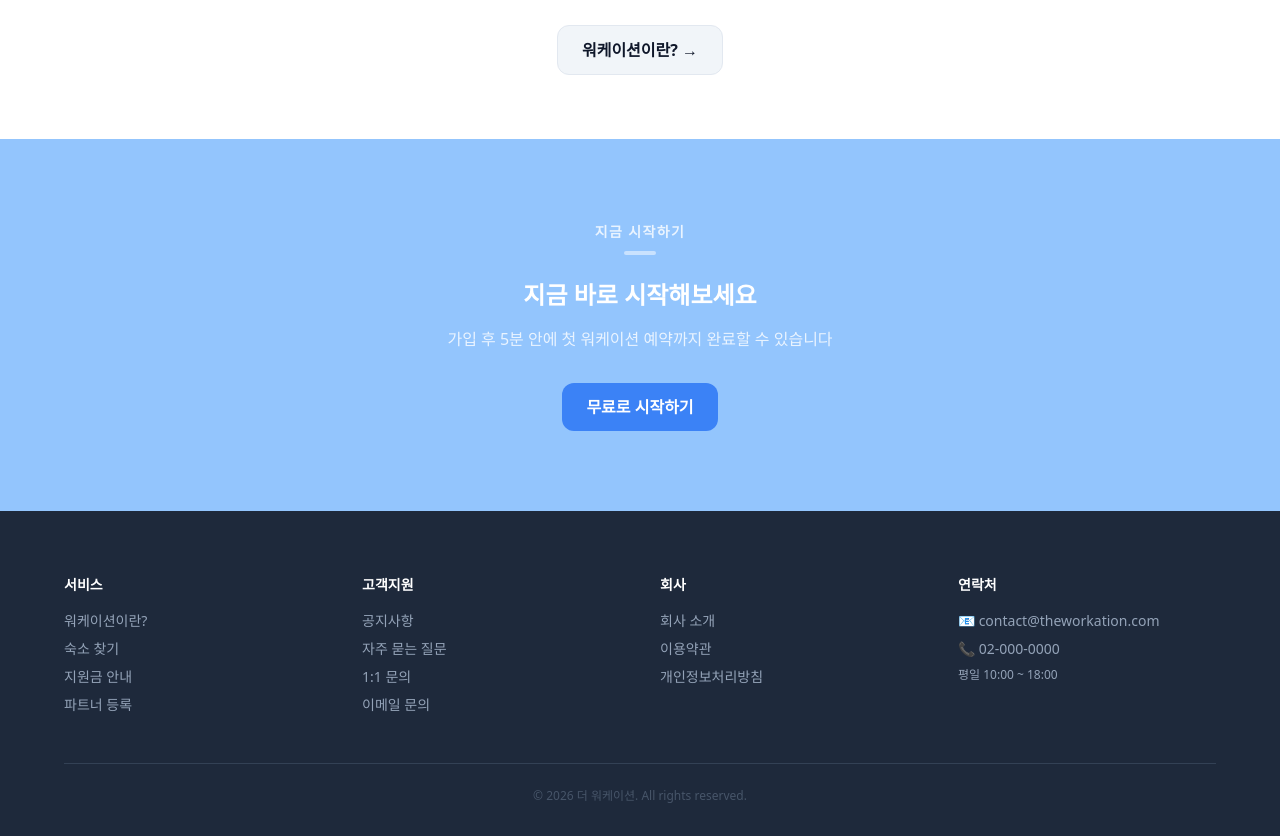
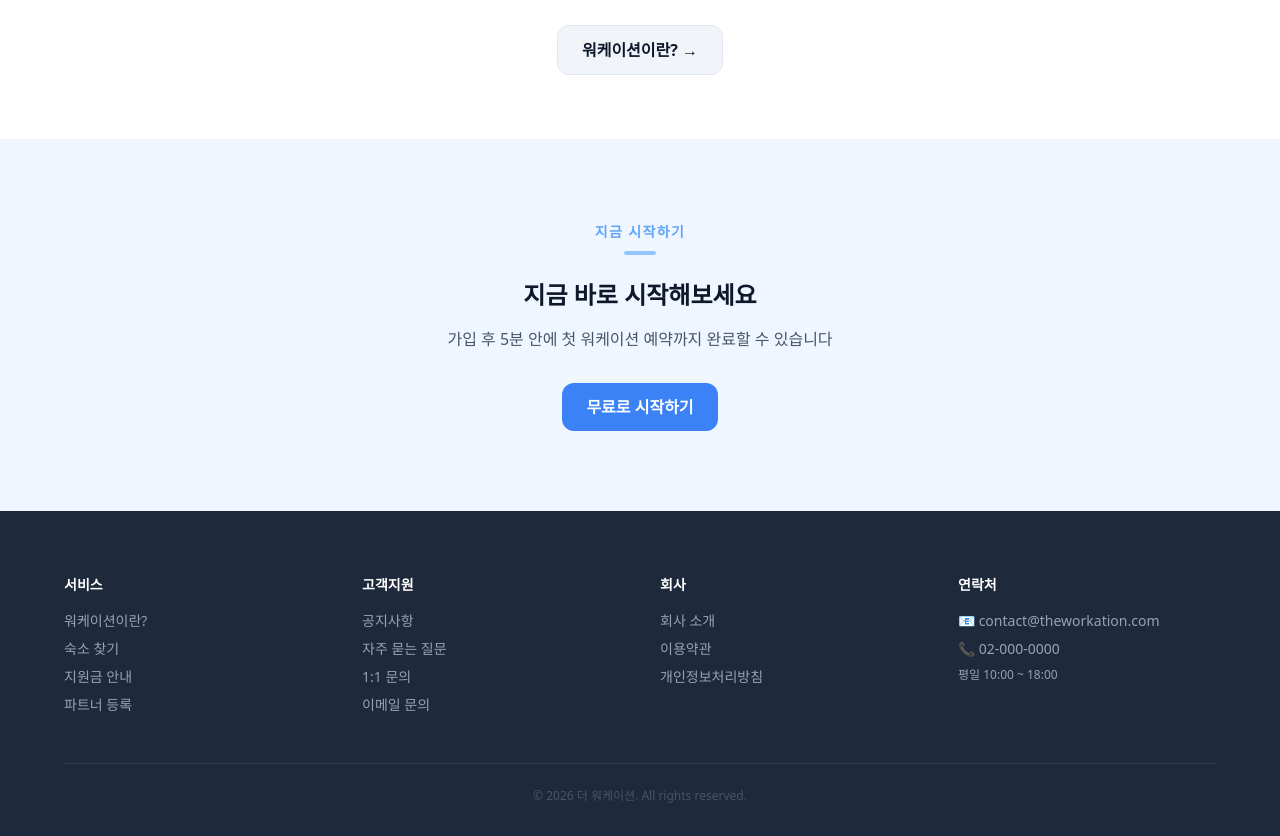
Before and after one commit to jm-potter/the_workation_app, a Next.js app in the folder workation-app/: page / in a window 1280 px wide. Shown: the part 1060-1896 px from the top of the page. Built offline with nearby package versions, Linux system fonts and the light colour scheme.

Commit message:
CTA 섹션 배경 blue-50으로 변경, 텍스트·버튼 색상 조정

```diff
--- a/workation-app/app/(main)/page.tsx
+++ b/workation-app/app/(main)/page.tsx
@@ -87,14 +87,14 @@ export default function LandingPage() {
       </section>
 
       {/* CTA — 파란 배경 */}
-      <section className="bg-blue-300 py-20 text-center">
+      <section className="bg-blue-50 py-20 text-center">
         <div className="max-w-2xl mx-auto px-6">
           <div className="text-center mb-6">
-            <span className="text-sm font-bold text-white/80 uppercase tracking-widest">지금 시작하기</span>
-            <div className="w-8 h-1 bg-white/50 rounded-full mx-auto mt-2" />
+            <span className="text-sm font-bold text-blue-400 uppercase tracking-widest">지금 시작하기</span>
+            <div className="w-8 h-1 bg-blue-300 rounded-full mx-auto mt-2" />
           </div>
-          <h2 className="text-2xl font-bold text-white mb-4">지금 바로 시작해보세요</h2>
-          <p className="text-white/80 mb-8">가입 후 5분 안에 첫 워케이션 예약까지 완료할 수 있습니다</p>
+          <h2 className="text-2xl font-bold text-[#0F172A] mb-4">지금 바로 시작해보세요</h2>
+          <p className="text-[#475569] mb-8">가입 후 5분 안에 첫 워케이션 예약까지 완료할 수 있습니다</p>
           <Link href="/register">
             <Button size="lg">무료로 시작하기</Button>
           </Link>
```
